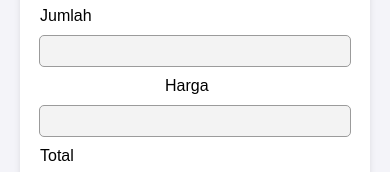
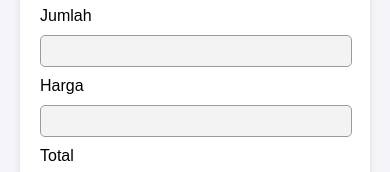
Before and after one commit to EsdejeCoding/kasir, a plain HTML site: page index.html in a window 390 px wide. Shown: the part 219-391 px from the top of the page. Drawn offline with Linux system fonts and the light colour scheme.

Commit message:
kasir commit

```diff
--- a/style/main-style.css
+++ b/style/main-style.css
@@ -417,7 +417,7 @@ th {
   }
   main.kasir .harga-jumlah {
     flex-direction: column;
-    align-items: flex-start;
+    align-items: flex-start !important;
     gap: 10px;
   }
   main.kasir .harga-jumlah input {
@@ -425,6 +425,7 @@ th {
   }
   main.kasir .harga-jumlah label {
     margin: 0;
+    /* text-align: start; */
   }
 }
 
```
